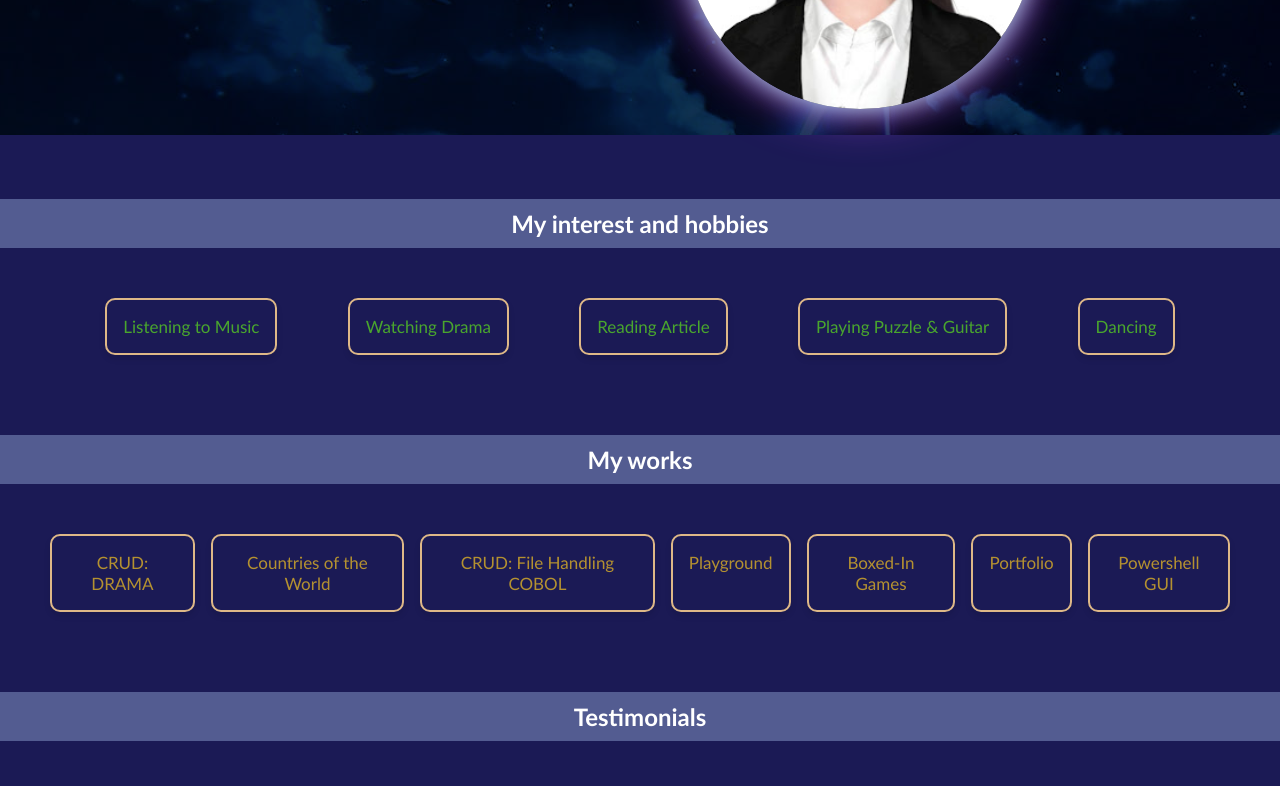
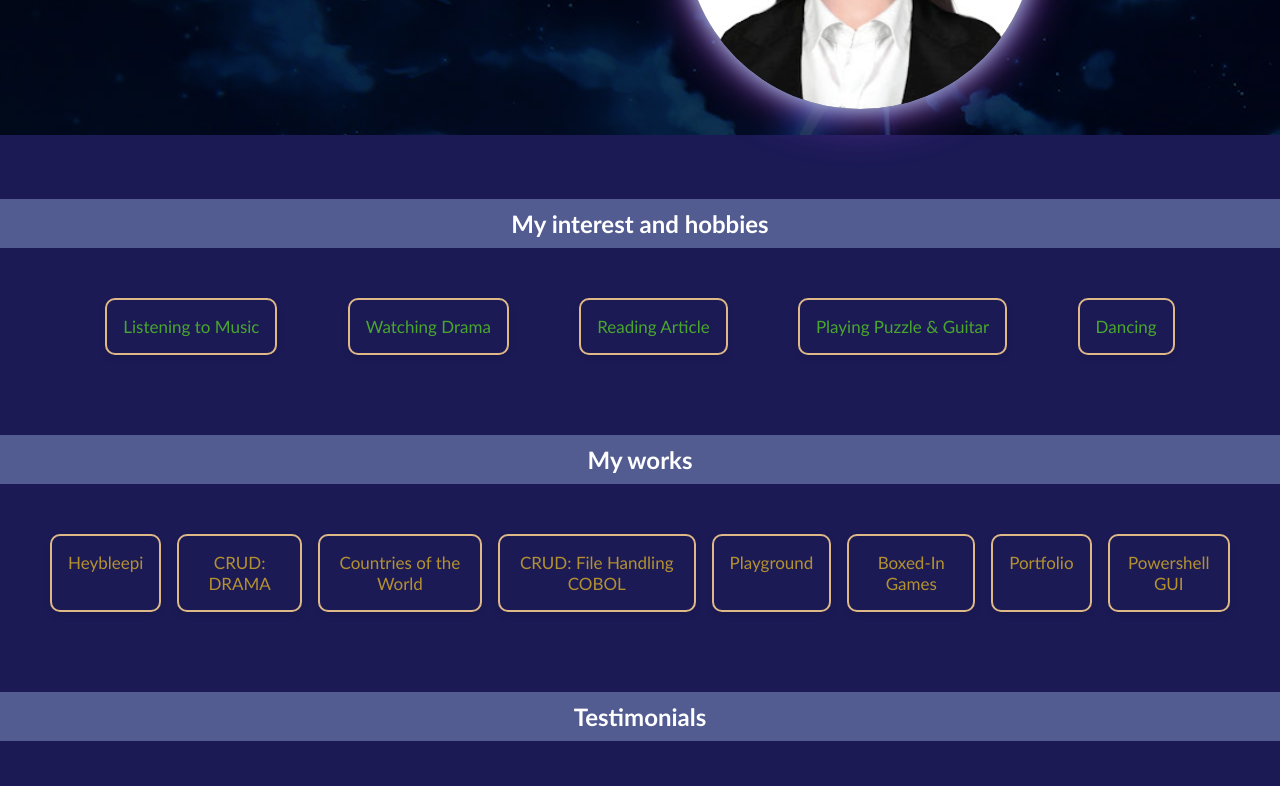
Before and after one commit to ynion-mabeamae/PORTFOLIO, a plain HTML site: page index.html in a window 1280 px wide. Shown: the part 283-1069 px from the top of the page. Drawn offline with Linux system fonts and the light colour scheme.

Commit message:
Add heybleepi.com in my works.

```diff
--- a/index.html
+++ b/index.html
@@ -33,6 +33,11 @@
     <div class="my-works">
       <h2>My works</h2>
       <ol>
+        <li>
+          <a href="heybleepi.com" target="_blank">
+             Heybleepi
+          </a>
+        </li>
         <li>
           <a href="./crud_drama/drama.html" target="_blank">
             CRUD: DRAMA
```
